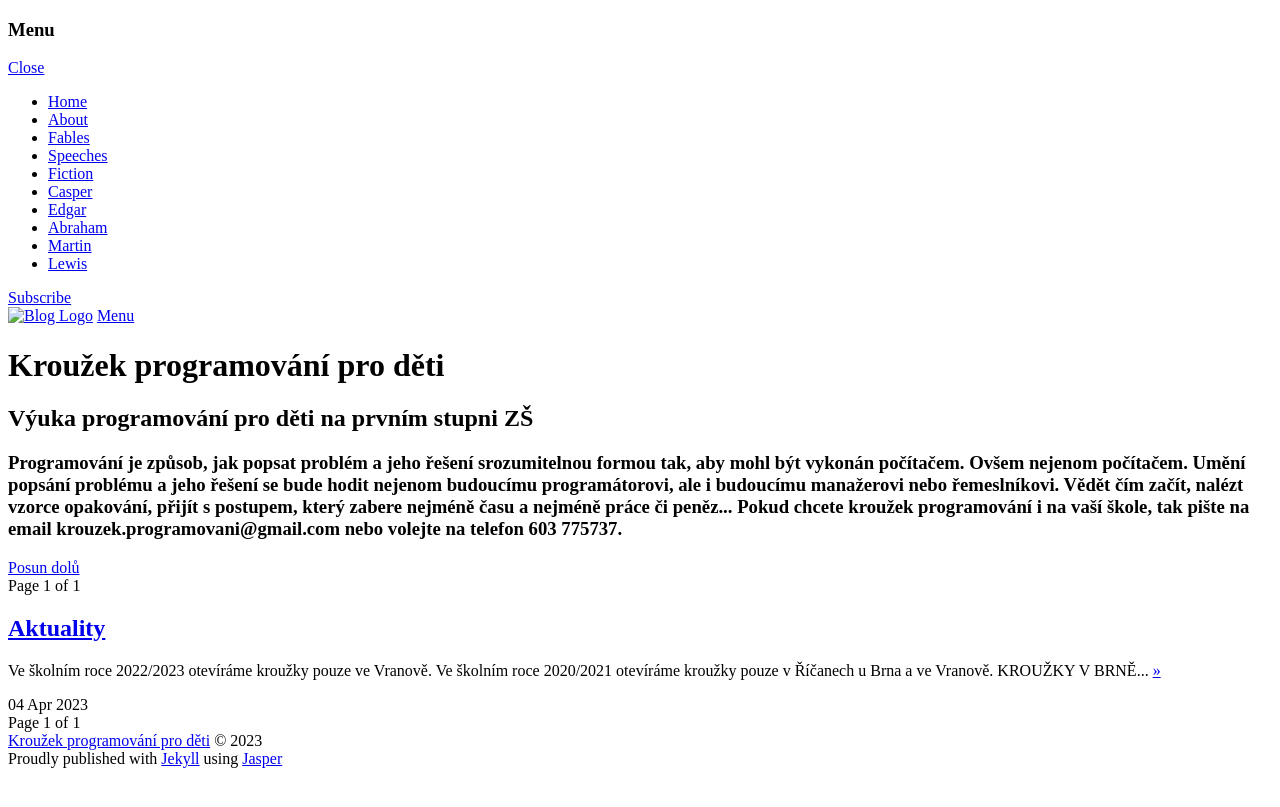
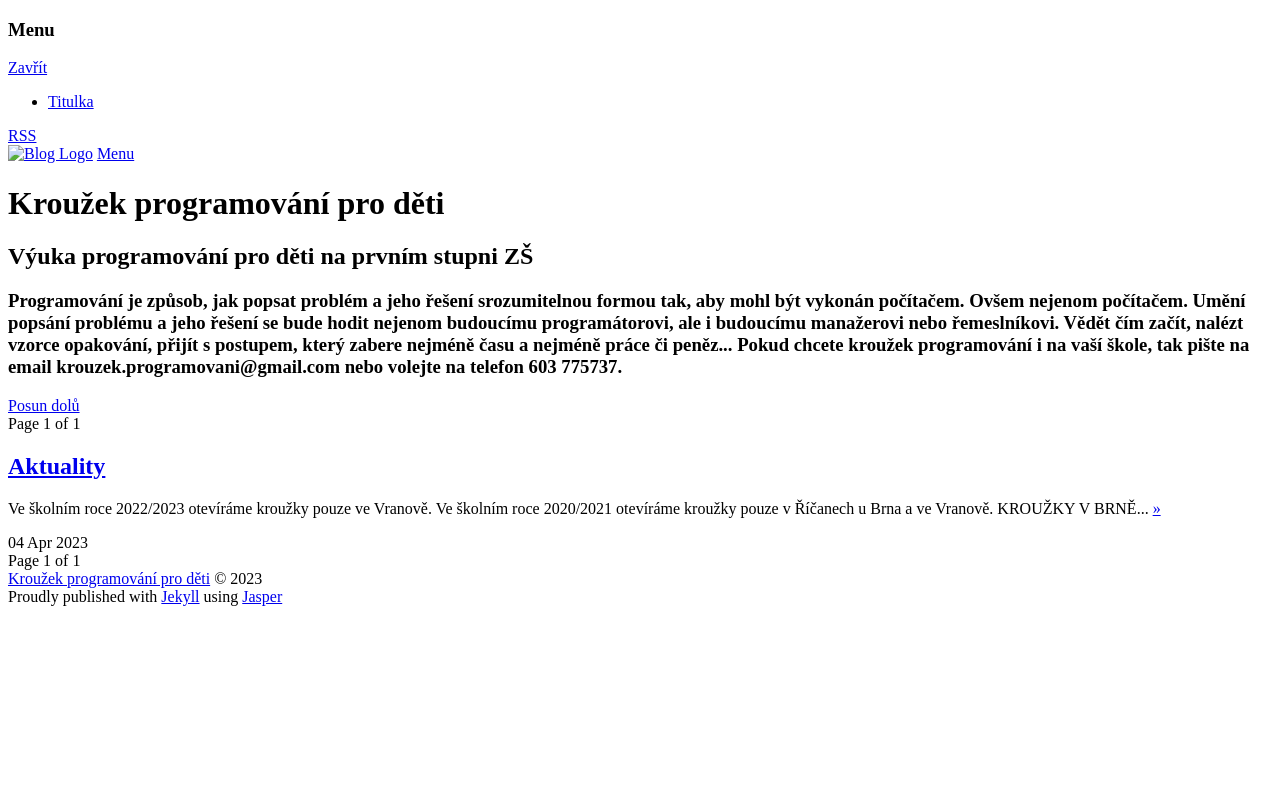
Before and after one commit to xsuchy/krouzek-programovani.cz, a Jekyll site: the page built from index.html, in a window 1280 px wide. Shown: the top 807 px of the page. Built offline with Jekyll 4.4.1, drawn with Linux system fonts in a browser that asks for light colours; nearby versions of some CDN libraries; the list of posts is cut into pages by our own code; comment, search, counter and statistics services are not loaded.

Commit message:
moving text

```diff
--- a/_includes/navigation.html
+++ b/_includes/navigation.html
@@ -1,20 +1,11 @@
 <div class="nav">
     <h3 class="nav-title">Menu</h3>
     <a href="#" class="nav-close">
-        <span class="hidden">Close</span>
+        <span class="hidden">Zavřít</span>
     </a>
     <ul>
-        <li class="nav-home {% if page.current == 'home' %} nav-current{% endif %}" role="presentation"><a href="{{ site.baseurl }}">Home</a></li>
-        <li class="nav-about {% if page.current == 'about' %} nav-current{% endif %}" role="presentation"><a href="{{ site.baseurl }}about">About</a></li>
-        <li class="nav-fables {% if page.url contains 'fables' %} nav-current{% endif %}" role="presentation"><a href="{{ site.baseurl }}tag/fables">Fables</a></li>
-        <li class="nav-speeches {% if page.url contains 'speeches' %} nav-current{% endif %}" role="presentation"><a href="{{ site.baseurl }}tag/speeches">Speeches</a></li>
-        <li class="nav-fiction {% if page.url contains 'fiction' %} nav-current{% endif %}" role="presentation"><a href="{{ site.baseurl }}tag/fiction">Fiction</a></li>
-        <li class="nav-author {% if page.url contains 'casper' %} nav-current{% endif %}" role="presentation"><a href="{{ site.baseurl }}author/casper">Casper</a></li>
-        <li class="nav-author {% if page.url contains 'edgar' %} nav-current{% endif %}" role="presentation"><a href="{{ site.baseurl }}author/edgar">Edgar</a></li>
-        <li class="nav-author {% if page.url contains 'abraham' %} nav-current{% endif %}" role="presentation"><a href="{{ site.baseurl }}author/abraham">Abraham</a></li>
-        <li class="nav-author {% if page.url contains 'martin' %} nav-current{% endif %}" role="presentation"><a href="{{ site.baseurl }}author/martin">Martin</a></li>
-        <li class="nav-author {% if page.url contains 'lewis' %} nav-current{% endif %}" role="presentation"><a href="{{ site.baseurl }}author/lewis">Lewis</a></li>
+        <li class="nav-home {% if page.current == 'home' %} nav-current{% endif %}" role="presentation"><a href="{{ site.baseurl }}">Titulka</a></li>
     </ul>
-    <a class="subscribe-button icon-feed" href="{{ site.baseurl }}feed.xml">Subscribe</a>
+    <a class="subscribe-button icon-feed" href="{{ site.baseurl }}feed.xml">RSS</a>
 </div>
 <span class="nav-cover"></span>
```
